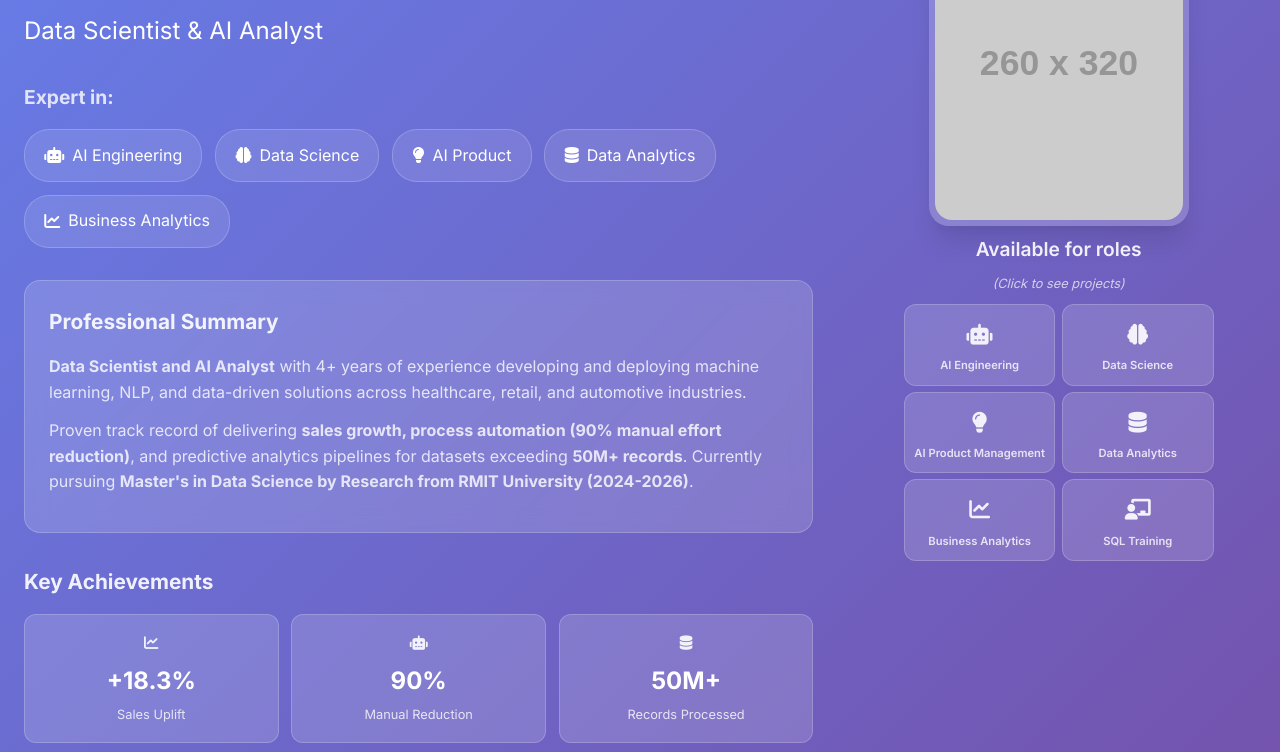
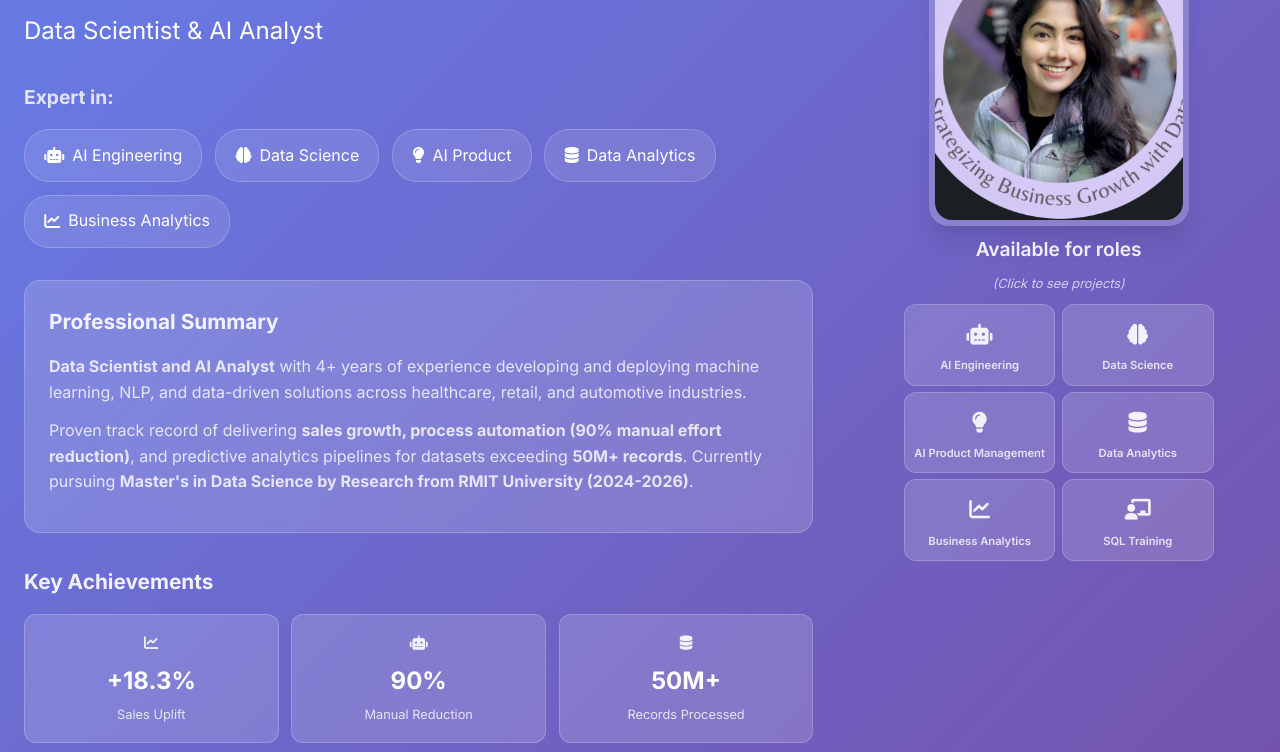
Before and after one commit to Kriti-Data-Business/Portfolio, a plain HTML site: page index.html in a window 1280 px wide. Shown: the part 190-942 px from the top of the page. Drawn offline with Linux system fonts and the light colour scheme; placeholder pictures from the web are drawn by us.

Commit message:
Update profile image source in index.html

```diff
--- a/index.html
+++ b/index.html
@@ -1198,7 +1198,7 @@
 
                 <div class="hero-right">
                     <div class="profile-image">
-                        <img src="https://via.placeholder.com/260x320/667eea/ffffff?text=Professional+Photo" alt="Kriti Yadav Professional Photo">
+                        <img src="Screenshot 2025-11-11 at 10.48.58 PM.png" alt="Kriti Yadav Professional Photo">
                     </div>
 
                     <!-- Available Roles moved to right side -->
```
